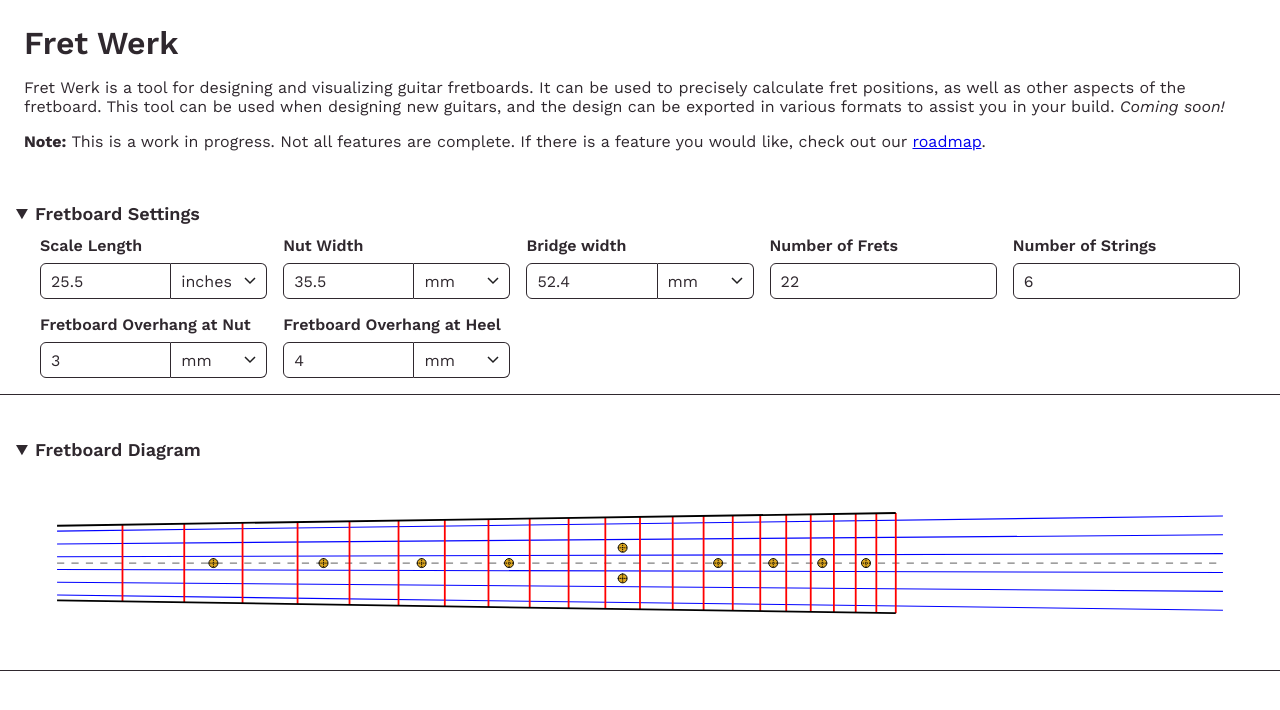
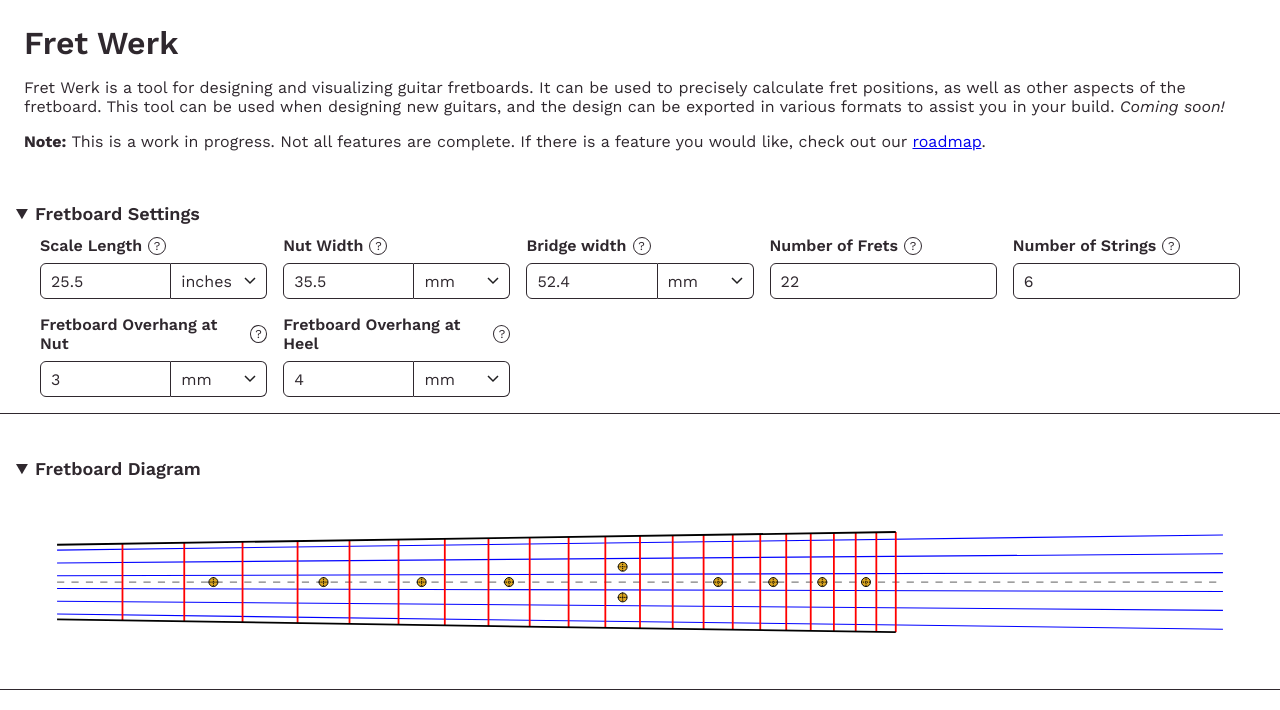
Before and after one commit to billhannah/fret-werk, a Vue app: page / in a window 1280 px wide. Shown: the top 710 px of the page. Built offline with nearby package versions, Linux system fonts and the light colour scheme.

Commit message:
Add optional help modal to form fields

```diff
--- a/src/components/form/form-field.vue
+++ b/src/components/form/form-field.vue
@@ -1,14 +1,53 @@
 <script setup lang="ts">
+import { ref } from 'vue';
+
+const helpDialog = ref<HTMLDialogElement | null>(null);
+
 const props = defineProps<{
   label: string;
   for: string;
+  helpText?: string;
 }>();
+
+const openHelp = () => {
+  helpDialog.value?.showModal();
+};
 </script>
 
 <template>
   <div class="form-field">
-    <label class="label" :for="props.for">{{ props.label }}</label>
+    <div class="label-row">
+      <label class="label" :for="props.for">{{ props.label }}</label>
+      <button
+        v-if="props.helpText?.trim()"
+        class="help-trigger"
+        type="button"
+        aria-haspopup="dialog"
+        :aria-controls="`${props.for}-help`"
+        :aria-label="`More information about ${props.label}`"
+        @click="openHelp"
+      >
+        <span aria-hidden="true">?</span>
+      </button>
+    </div>
     <slot />
+    <dialog
+      v-if="props.helpText?.trim()"
+      :id="`${props.for}-help`"
+      ref="helpDialog"
+      class="help-dialog"
+      :aria-labelledby="`${props.for}-help-title`"
+    >
+      <div class="dialog-content">
+        <h2 :id="`${props.for}-help-title`" class="dialog-title">
+          {{ props.label }}
+        </h2>
+        <p class="dialog-description">{{ props.helpText }}</p>
+        <form method="dialog" class="dialog-actions">
+          <button class="close-button" type="submit">Close</button>
+        </form>
+      </div>
+    </dialog>
   </div>
 </template>
 
@@ -18,7 +57,70 @@ const props = defineProps<{
   gap: 0.5rem;
   min-width: 0;
 }
+.label-row {
+  display: flex;
+  align-items: center;
+  gap: 0.375rem;
+}
 .label {
   font-weight: 600;
 }
+.help-trigger {
+  position: relative;
+  display: inline-grid;
+  place-items: center;
+  width: 1.125rem;
+  height: 1.125rem;
+  padding: 0;
+  border: 1px solid currentColor;
+  border-radius: 50%;
+  background: transparent;
+  color: inherit;
+  font: inherit;
+  font-size: 0.75rem;
+  line-height: 1;
+  cursor: pointer;
+}
+.help-trigger:focus-visible {
+  outline: 2px solid currentColor;
+  outline-offset: 2px;
+}
+.help-dialog {
+  width: min(32rem, calc(100vw - 2rem));
+  max-height: min(80vh, 40rem);
+  padding: 0;
+  border: 1px solid var(--shadow-grey);
+  border-radius: 0.5rem;
+  color: var(--text);
+  box-shadow: 0 0.5rem 1.5rem rgb(0 0 0 / 20%);
+}
+.help-dialog::backdrop {
+  background: rgb(0 0 0 / 45%);
+}
+.dialog-content {
+  padding: 1.25rem;
+}
+.dialog-title {
+  margin: 0;
+  font-size: 1.125rem;
+}
+.dialog-description {
+  margin: 0.75rem 0 1.25rem;
+  line-height: 1.5;
+  white-space: pre-wrap;
+}
+.dialog-actions {
+  display: flex;
+  justify-content: flex-end;
+}
+.close-button {
+  min-height: var(--input-height);
+  padding: var(--input-padding);
+  border: 1px solid var(--input-border-color);
+  border-radius: var(--input-border-radius);
+  background: white;
+  color: var(--text);
+  font: inherit;
+  cursor: pointer;
+}
 </style>
--- a/src/components/form/settings-form.vue
+++ b/src/components/form/settings-form.vue
@@ -24,7 +24,7 @@ const updateNumberSetting = (key: 'numberOfFrets' | 'numberOfStrings', event: Ev
 
 <template>
   <form class="settings-form" @submit.prevent>
-    <FormField for="scale-length" label="Scale Length">
+    <FormField for="scale-length" label="Scale Length" help-text="TODO: Add description.">
       <DistanceInput
         id="scale-length"
         :value="settingsContext.settings.scaleLength"
@@ -32,7 +32,7 @@ const updateNumberSetting = (key: 'numberOfFrets' | 'numberOfStrings', event: Ev
         @update:value="settingsContext.updateSettings('scaleLength', $event)"
       />
     </FormField>
-    <FormField for="nut-width" label="Nut Width">
+    <FormField for="nut-width" label="Nut Width" help-text="TODO: Add description.">
       <DistanceInput
         id="nut-width"
         :value="settingsContext.settings.nutWidth"
@@ -40,7 +40,7 @@ const updateNumberSetting = (key: 'numberOfFrets' | 'numberOfStrings', event: Ev
         @update:value="settingsContext.updateSettings('nutWidth', $event)"
       />
     </FormField>
-    <FormField for="bridge-width" label="Bridge width">
+    <FormField for="bridge-width" label="Bridge width" help-text="TODO: Add description.">
       <DistanceInput
         id="bridge-width"
         :value="settingsContext.settings.bridgeWidth"
@@ -48,7 +48,7 @@ const updateNumberSetting = (key: 'numberOfFrets' | 'numberOfStrings', event: Ev
         @update:value="settingsContext.updateSettings('bridgeWidth', $event)"
       />
     </FormField>
-    <FormField label="Number of Frets" for="number-of-frets">
+    <FormField label="Number of Frets" for="number-of-frets" help-text="TODO: Add description.">
       <NumericalInput
         id="number-of-frets"
         :min="1"
@@ -56,7 +56,7 @@ const updateNumberSetting = (key: 'numberOfFrets' | 'numberOfStrings', event: Ev
         @input="updateNumberSetting('numberOfFrets', $event)"
       />
     </FormField>
-    <FormField label="Number of Strings" for="number-of-strings">
+    <FormField label="Number of Strings" for="number-of-strings" help-text="TODO: Add description.">
       <NumericalInput
         id="number-of-strings"
         :min="2"
@@ -65,7 +65,11 @@ const updateNumberSetting = (key: 'numberOfFrets' | 'numberOfStrings', event: Ev
         @input="updateNumberSetting('numberOfStrings', $event)"
       />
     </FormField>
-    <FormField label="Fretboard Overhang at Nut" for="fretboard-overhang-at-nut">
+    <FormField
+      label="Fretboard Overhang at Nut"
+      for="fretboard-overhang-at-nut"
+      help-text="TODO: Add description."
+    >
       <DistanceInput
         id="fretboard-overhang-at-nut"
         :value="settingsContext.settings.fretboardOverhang.atNut"
@@ -78,7 +82,11 @@ const updateNumberSetting = (key: 'numberOfFrets' | 'numberOfStrings', event: Ev
         "
       />
     </FormField>
-    <FormField label="Fretboard Overhang at Heel" for="fretboard-overhang-at-heel">
+    <FormField
+      label="Fretboard Overhang at Heel"
+      for="fretboard-overhang-at-heel"
+      help-text="TODO: Add description."
+    >
       <DistanceInput
         id="fretboard-overhang-at-heel"
         :value="settingsContext.settings.fretboardOverhang.atHeel"
```
